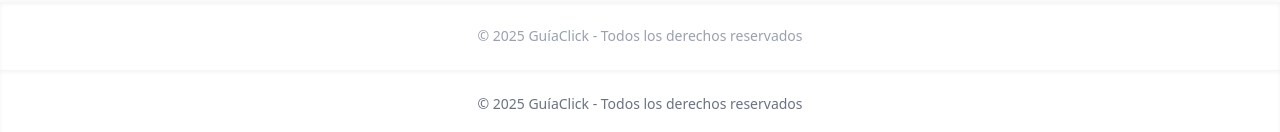
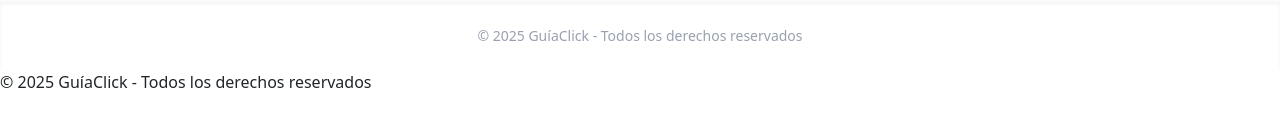
Before and after one commit to CharlyGoros/GuiaClickWeb, a React (Vite) app: page / in a window 1280 px wide. Shown: the part 820-952 px from the top of the page. After the commit the page ends 914 px from the top, so only its background shows below. Built offline with nearby package versions, Linux system fonts and the light colour scheme; no server answers.

Commit message:
footer nefasto

```diff
--- a/src/App.tsx
+++ b/src/App.tsx
@@ -17,7 +17,7 @@
 import Register from './pages/Auth/registro';
 const Footer: React.FC = () => {
   return (
-    <footer className=" bottom-0 left-0 w-full bg-white shadow-inner text-center py-4 text-sm text-gray-500 z-50">
+    <footer className=" ">
       © {new Date().getFullYear()} GuíaClick - Todos los derechos reservados
     </footer>
   );
--- a/src/pages/EditarManualPage.tsx
+++ b/src/pages/EditarManualPage.tsx
@@ -159,11 +159,11 @@
                 payload
             );
 
-            setModalMessage("Manual actualizado correctamente ✅");
+            setModalMessage("Manual actualizado correctamente ");
             setTimeout(() => navigate("/dashboard/users"), 1500);
         } catch (err) {
             console.error("Error actualizando manual:", err);
-            setModalMessage("Error al actualizar el manual ❌");
+            setModalMessage("Error al actualizar el manual ");
         } finally {
             setLoading(false);
         }
```
